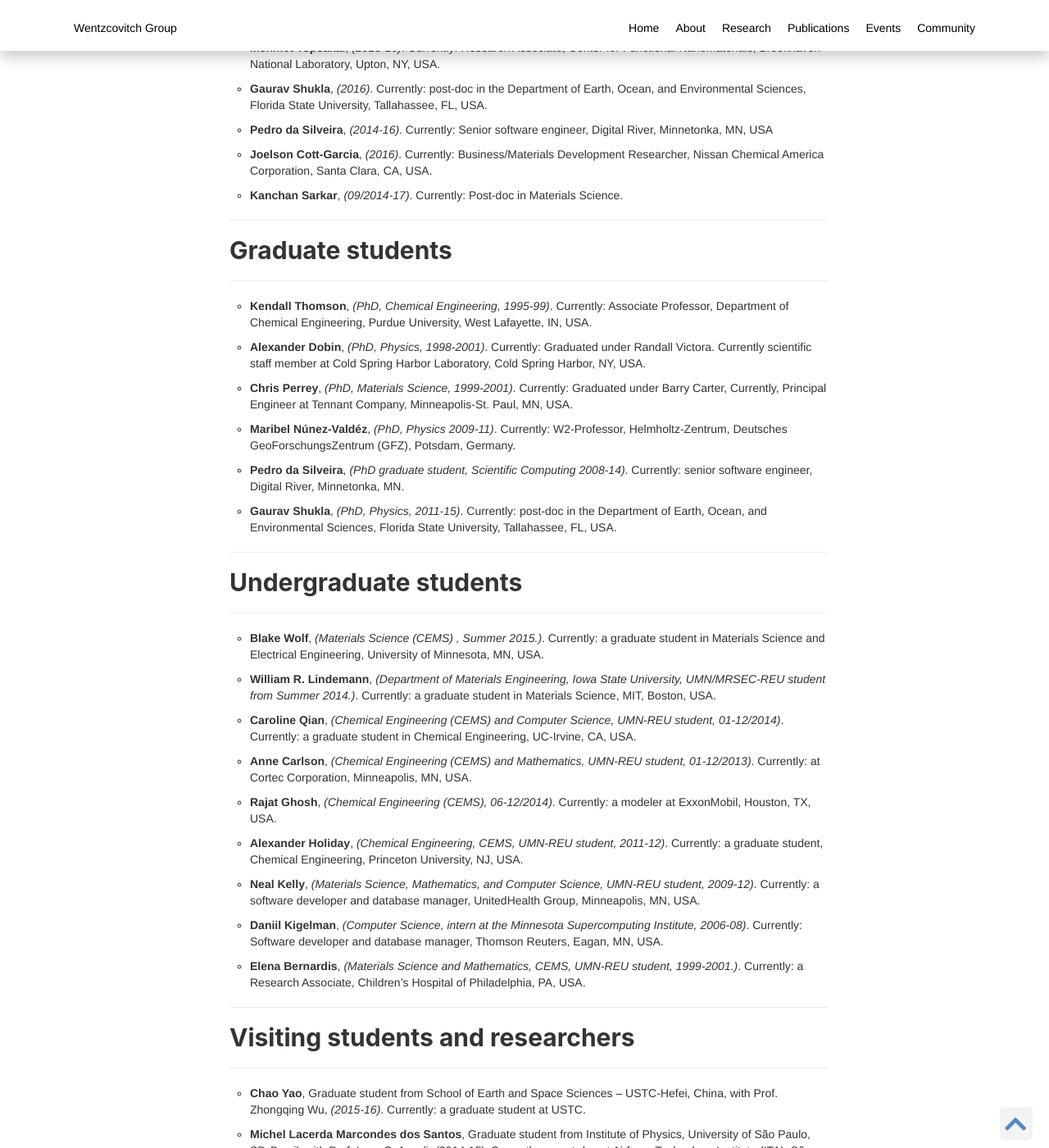
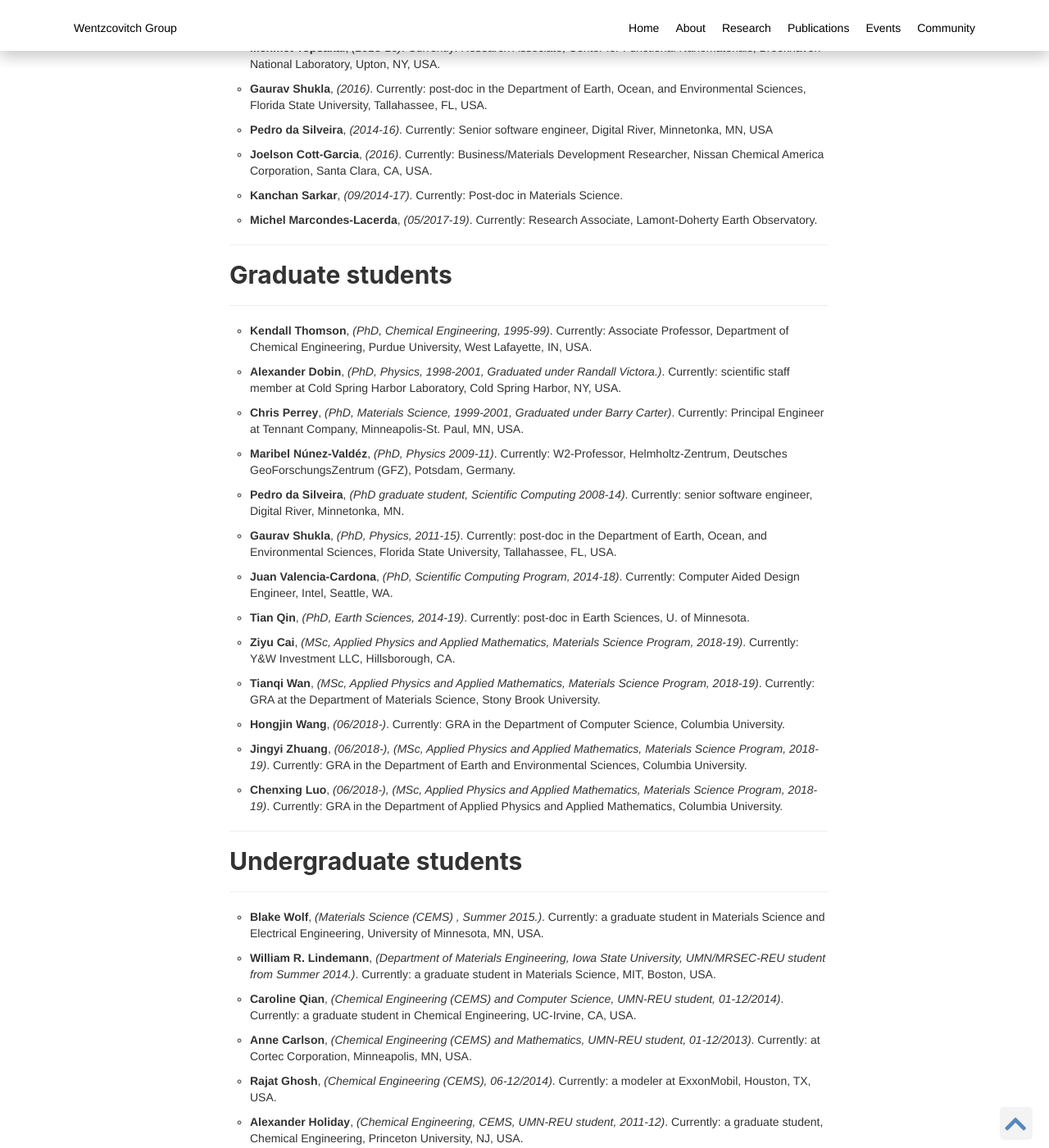
Before and after one commit to mineralcloud/mineralcloud.github.io, a Jekyll site: the page built from people/alumni.html, in a window 1280 px wide and 1400 px high, scrolled down 1305 px. Shown: the whole window at 82% size. Built offline with Jekyll 4.4.1, drawn with Linux system fonts in a browser that asks for light colours; some of the changed text lies outside the part shown.

Commit message:
alumni & ppl

```diff
--- a/_data/alumni.yaml
+++ b/_data/alumni.yaml
@@ -2,7 +2,7 @@
   list:
     - name: Wenhui Duan
       time: 1996-99
-      now: Currently Professor, Physics Department, Tsinghua University, Beijing. Just elected Fellow of Chinese Academy of Sciences (2016), China.
+      now: Professor, Physics Department, Tsinghua University, Beijing. Just elected Fellow of Chinese Academy of Sciences (2016), China.
       memo:
 
     - name: Cesar R. S. da Silva
@@ -108,6 +108,10 @@
       time: 09/2014-17
       now:  Post-doc in Materials Science.
 
+    - name: Michel Marcondes-Lacerda
+      time: 05/2017-19
+      now:  Research Associate, Lamont-Doherty Earth Observatory.
+
 - position: Graduate students
   list:
     - name: Kendall Thomson
@@ -115,12 +119,12 @@
       now:  Associate Professor, Department of Chemical Engineering, Purdue University, West Lafayette, IN, USA.
 
     - name: Alexander Dobin
-      time: PhD, Physics, 1998-2001
-      now: Graduated under Randall Victora. Currently scientific staff member at Cold Spring Harbor Laboratory, Cold Spring Harbor, NY, USA.
+      time: PhD, Physics, 1998-2001, Graduated under Randall Victora.
+      now:  scientific staff member at Cold Spring Harbor Laboratory, Cold Spring Harbor, NY, USA.
 
     - name: Chris Perrey
-      time: PhD, Materials Science, 1999-2001
-      now:  Graduated under Barry Carter, Currently, Principal Engineer at Tennant Company, Minneapolis-St. Paul, MN, USA.
+      time: PhD, Materials Science, 1999-2001, Graduated under Barry Carter
+      now:  Principal Engineer at Tennant Company, Minneapolis-St. Paul, MN, USA.
 
     - name: Maribel Núnez-Valdéz
       time: PhD, Physics 2009-11
@@ -133,6 +137,36 @@
     - name: Gaurav Shukla
       time: PhD, Physics, 2011-15
       now:  post-doc in the Department of Earth, Ocean, and Environmental Sciences, Florida State University, Tallahassee, FL, USA.
+
+    - name: Juan Valencia-Cardona
+      time: PhD, Scientific Computing Program, 2014-18
+      now:  Computer Aided Design Engineer, Intel, Seattle, WA.
+
+    - name: Tian Qin
+      time: PhD, Earth Sciences, 2014-19
+      now:  post-doc in Earth Sciences, U. of Minnesota.
+
+    - name: Ziyu Cai
+      time: MSc, Applied Physics and Applied Mathematics, Materials Science Program, 2018-19
+      now: Y&W Investment LLC, Hillsborough, CA.
+
+    - name: Tianqi Wan
+      time: MSc, Applied Physics and Applied Mathematics, Materials Science Program, 2018-19
+      now:  GRA at the Department of Materials Science, Stony Brook University.
+
+    - name: Hongjin Wang
+      time: 06/2018-
+      now:  GRA in the Department of Computer Science, Columbia University.
+
+    - name: Jingyi Zhuang
+      time: 06/2018-), (MSc, Applied Physics and Applied Mathematics, Materials Science Program, 2018-19
+      now:  GRA in the Department of Earth and Environmental Sciences, Columbia University.
+
+    - name: Chenxing Luo
+      time: 06/2018-), (MSc, Applied Physics and Applied Mathematics, Materials Science Program, 2018-19
+      now:  GRA in the Department of Applied Physics and Applied Mathematics, Columbia University.
+
+
 
 - position: Undergraduate students
   list:
--- a/_data/people.yaml
+++ b/_data/people.yaml
@@ -58,7 +58,7 @@
 
 
 - name: Hongjin Wang
-  position: Master
+  position: M.Sc.
   since: 2018
   portrait: img/people/HongjinWang.jpg
   department: Department of Computer Science
@@ -70,7 +70,7 @@
     site: https://underhill1886.github.io/
 
 - name: Yuanchen Gao
-  position: Master
+  position: M.Sc.
   since: 2019
   portrait: img/people/YuanchenGao.jpg
   department: Department of Applied Physics & Applied Mathematics
@@ -82,7 +82,7 @@
     resume:
 
 - name: Chenhui Yang
-  position: Master
+  position: M.Sc.
   since: 2019
   portrait: img/people/ChenhuiYang.jpg
   department: Department of Applied Physics & Applied Mathematics
```
